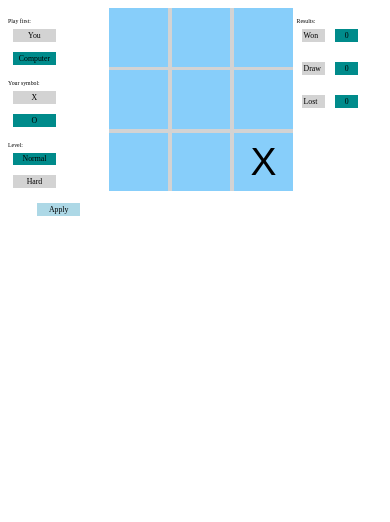
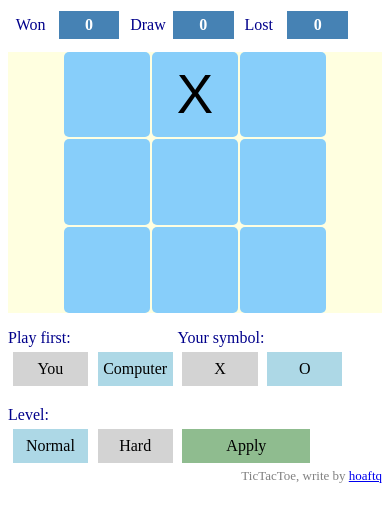
Before and after one commit to hoaftq/TicTacToe, a plain HTML site: page index.html in a window 390 px wide. Drawn offline with Linux system fonts and the light colour scheme.

Commit message:
Fixed buges and made it responsive

```diff
--- a/game.css
+++ b/game.css
@@ -1,23 +1,57 @@
+
+/*---------------------Results------------------------*/
+.ttt-result-label, .ttt-result-value {
+    display: inline-block;
+    padding: 0.3em;
+    margin: 3px;
+}
+
+.ttt-result-label {
+    width: 2em;
+    background-color: transparent;
+    color: darkblue;
+}
+
+.ttt-result-value {
+    width: 3.2em;
+    text-align: center;
+    background-color: steelblue;
+    color: white;
+    font-weight: bold;
+}
+
+.ttt-result {
+    margin-bottom: 10px;
+    float: left;
+}
+
+/*---------------------Game board------------------------*/
+#board {
+    clear: both;
+    position: relative;
+}
+
 .ttt-board {
     display: grid;
     grid-template-columns: auto auto auto;
-    grid-gap: 1vw;
+    grid-gap: 0.5vw;
     justify-content: center;
     align-content: center;
-    background-color: lightgray;
+    background-color: lightyellow;
     user-select: none;
     font-family: sans-serif;
 }
 
 .ttt-board div {
     background-color: lightskyblue;
-    font-size: 10vw;
-    width: 15vw;
-    height: 15vw;
+    font-size: 14vw;
+    width: 22vw;
+    height: 22vw;
     display: grid;
     justify-content: center;
     align-content: center;
     cursor: pointer;
+    border-radius: 5px;
 }
 
 @keyframes ttt-won-effect {
@@ -26,53 +60,57 @@
             color: black;
         }
     to {
-            background-color: lightsalmon;
+            background-color: pink;
             color: red;
         }
 }
 
 .ttt-won-line {
     animation-name: ttt-won-effect;
-    animation-duration: 1s;
+    animation-duration: 1.5s;
     animation-fill-mode: forwards;
 }
 
 .ttt-ending-nofify{
-    font-size: 4vw;
-    padding: 5vw 0;
-    width: 30vw;
-    margin-left: auto;
-    margin-right: auto;
-    background-color:rgba(128, 128, 128, 0.6);
-    color: white;
+    font-size: 8vw;
+    position: absolute;
+    cursor: pointer;
+    width: 36vw;
+    left: 29vw;
+    height: 10vw;
+    line-height: 10vw;
+    top: 26vw;
+    padding: 2vw 0;
+    background-color:rgba(255, 255, 255, 0.8);
+    color: darkblue;
     text-align: center;
-    transform: translate(0, -32vw);
     user-select: none;
-    cursor: pointer;
+    border-radius: 5px;
 }
+
 /*---------------------Settings------------------------*/
 .ttt-settings-option {
+    margin-top: 1em;
+    float: left;
     user-select: none;
-    margin-top: 10px;
 }
 
 .ttt-settings-label{
-    font-size: 1.5vw;
+    color: darkblue;
 }
 
 .ttt-settings-value {
-    font-size: 2vw;
+    display: inline-block;
+    width: 4.7em;
+    padding: 0.5em 0;
+    margin: 0.3em;
     background-color: lightgray;
-    width: 10vw;
-    margin: 5px;
-    padding: 0.5vw;
     text-align: center;
-    display: inline-block;
     cursor: pointer;
 }
 
 .ttt-settings-value[data-selected] {
-    background-color: darkcyan;
+    background-color: lightblue;
 }
 
 .ttt-settings-value:hover {
@@ -80,44 +118,45 @@
 }
 
 .ttt-settings-apply {
-    background-color:lightblue;
-    width: 10vw;
-    padding: 0.5vw;
-    font-size: 2vw;
+    width: 4em;
+    padding: 0.5em 2em;
+    margin-top: 2.4em;
+    margin-left: 0.3em;
+    float: left;
+    background-color: darkseagreen;
     text-align: center;
-    margin-top: 10px;
-    margin-left: auto;
-    margin-right: auto;
     cursor: pointer;
 }
 
 .ttt-settings-apply:hover {
-    background-color: cadetblue;
+    background-color: lightgreen;
 }
 
-/*---------------------Results------------------------*/
-.ttt-result-title {
-    font-size: 1.5vw;
-    margin-top: 10px;
+@media (min-width: 768px) {
+
+    .ttt-board {
+        grid-gap: 10px;
+    }
+
+    .ttt-board div {
+        font-size: 90px;
+        width: 160px;
+        height: 160px;
+    }
+
+    .ttt-ending-nofify {
+        font-size: 50px;
+        height: 60px;
+        line-height: 60px;
+        top: 190px;
+        width: 250px;
+        left: calc(50% - 125px);
+    }
 }
 
-.ttt-result-label, .ttt-result-value {
-    font-size: 2vw;
-    display: inline-block;
-    width: 5vw;
-    padding: 0.5vw;
-    margin: 5px;
+#about {
+    clear: both;
+    float: right;
+    color: gray;
+    font-size: small;
 }
-
-.ttt-result-label {
-    background-color: lightgray;
-}
-
-.ttt-result-value {
-    text-align: center;
-    background-color: darkcyan;
-}
-
-.ttt-result {
-    margin-bottom: 10px;
-}
--- a/game.js
+++ b/game.js
@@ -2,17 +2,17 @@
 // Write by Trac Quang Hoa, 2018
 
 "use strict";
-function TTTGame(boardContainer, optionsContainer, resultsContainer) {
+function TttGame(boardContainer, optionsContainer, resultsContainer) {
 
-    var isComputerFirst;
-    var computerState;
-    var userState;
-    var deep;
+    let isComputerFirst;
+    let computerState;
+    let userState;
+    let deep;
 
-    var isComputerTurn;
-    var isPlaying;
+    let isComputerTurn;
+    let isPlaying;
 
-    var gameOptions = new TTTGameOptions(optionsContainer, (stater, userSymbol, level) => {
+    let gameOptions = new TttGameOptions(optionsContainer, (stater, userSymbol, level) => {
         isComputerFirst = (stater == COMPUTER_STATER);
 
         if (userSymbol == X_SYMBOL) {
@@ -32,9 +32,9 @@
         this.newGame();
     });
 
-    var gameResults = new TTTGameResults(resultsContainer);
+    let gameResults = new TttGameResults(resultsContainer);
 
-    var gameView = new TTTGameView(boardContainer,
+    let gameView = new TttGameView(boardContainer,
         (e, x, y) => {
             if (!isPlaying || isComputerTurn) {
                 return;
@@ -63,7 +63,7 @@
         }
     );
 
-    var gameLogic = new TTTGameLogic(deep);
+    let gameLogic = new TttGameLogic(deep);
 
     this.initGame = function () {
         gameResults.create();
@@ -74,7 +74,7 @@
     this.newGame = function () {
         isPlaying = true;
         gameView.clear();
-        gameLogic.clear();
+        gameLogic.createBoard();
 
         if (isComputerFirst) {
             computerPlay();
@@ -84,7 +84,7 @@
     }
 
     function computerPlay() {
-        var cell = gameLogic.getBestCellFor(computerState);
+        let cell = gameLogic.getBestCellFor(computerState);
         if (cell) {
             playAt(cell.x, cell.y, computerState);
         }
@@ -95,7 +95,7 @@
     function playAt(x, y, state) {
         gameView.putAt(x, y, state);
         gameLogic.putAt(x, y, state);
-        var gameState = gameLogic.hasWon(x, y, state);
+        let gameState = gameLogic.hasWon(x, y, state);
 
         // User or computer has won
         if (gameState) {
@@ -103,18 +103,17 @@
             gameView.showWonEffect(gameState);
             if (state == userState) {
                 gameResults.incWon();
-                gameView.showEndingNotify('You won!');
+                gameView.showEndedNotify('You won!');
             } else {
                 gameResults.incLost();
-                gameView.showEndingNotify('You lost!');
+                gameView.showEndedNotify('You lost!');
             }
         }
         // No one won and there is no empty cell left, the game is draw
         else if (!gameLogic.hasEmptyCell()) {
             isPlaying = false;
             gameResults.incDraw();
-            gameView.showEndingNotify('Draw!');
-
+            gameView.showEndedNotify('Draw!');
         }
     }
 }
--- a/game.logic.js
+++ b/game.logic.js
@@ -7,7 +7,7 @@
 const O_STATE = 'O';
 
 const NORMAL_DEEP = 2;
-const HARD_DEEP = 3;
+const HARD_DEEP = 4;
 
 const ROW_FULL = '-';
 const COLUMN_FULL = '|';
@@ -16,61 +16,50 @@
 
 const SIZE = 3;
 
-function TTTGameLogic(deep) {
-    this.cells = [
-        [EMPTY_STATE, EMPTY_STATE, EMPTY_STATE],
-        [EMPTY_STATE, EMPTY_STATE, EMPTY_STATE],
-        [EMPTY_STATE, EMPTY_STATE, EMPTY_STATE]
-    ];
-
+function TttGameLogic(deep) {
     this.deep = deep ? deep : NORMAL_DEEP;
+    this.createBoard();
 }
 
-TTTGameLogic.prototype = {
+TttGameLogic.prototype = {
 
-    clear: function () {
-        for (let i = 0; i < SIZE; i++) {
-            for (let j = 0; j < SIZE; j++) {
-                this.cells[i][j] = EMPTY_STATE;
-            }
-        }
+    createBoard: function () {
+        this.cells = [
+            [EMPTY_STATE, EMPTY_STATE, EMPTY_STATE],
+            [EMPTY_STATE, EMPTY_STATE, EMPTY_STATE],
+            [EMPTY_STATE, EMPTY_STATE, EMPTY_STATE]
+        ];
     },
 
     getBestCellFor: function (state) {
-        var cell;
-        var max = -Infinity;
-        var min = Infinity;
-
+        let candidateCells = [];
         if (state == X_STATE) {
+            let max = -Infinity;
             this.loopEmptyCells((x, y) => {
-                console.log('evaluate ' + x + ',' + y);
                 let val = this.evalX(x, y, 0);
-                if (max <= val) {
+                if (val == max) {
+                    candidateCells.push({ x, y });
+                } else if (val > max) {
                     max = val;
-                    cell = { x, y };
-
-                    // Finish the loop
-                    if (max === Infinity) {
-                        return true;
-                    }
+                    candidateCells = [{ x, y }];
                 }
             });
         } else {
+            let min = Infinity;
             this.loopEmptyCells((x, y) => {
                 let val = this.evalO(x, y, 0);
-                if (min >= val) {
+                if (val == min) {
+                    candidateCells.push({ x, y });
+                } else if (val < min) {
                     min = val;
-                    cell = { x, y };
-
-                    // Finish the loop
-                    if (min === -Infinity) {
-                        return true;
-                    }
+                    candidateCells = [{ x, y }];
                 }
             });
         }
 
-        return cell;
+        // Choose a random cell in all candidate cells
+        let r = Math.floor(Math.random() * candidateCells.length);
+        return candidateCells[r];
     },
 
     evalX: function (x, y, level) {
@@ -78,10 +67,8 @@
             return 0;
         }
 
-        var ret;
+        let ret;
         this.cells[x][y] = X_STATE;
-        console.log(x + ',' + y + ',' + X_STATE);
-        this.log();
 
         if (this.hasWon(x, y, X_STATE)) {
             ret = Infinity;
@@ -89,6 +76,8 @@
             let val = Infinity;
             let countEmptyCell = this.loopEmptyCells((i, j) => {
                 val = Math.min(val, this.evalO(i, j, level + 1));
+
+                // Finish the loop by returning true
                 if (val == -Infinity) {
                     return true;
                 }
@@ -99,7 +88,6 @@
 
         // Restore the original state
         this.cells[x][y] = EMPTY_STATE;
-        console.log('ret x =' + ret);
         return ret;
     },
 
@@ -108,17 +96,17 @@
             return 0;
         }
 
-        var ret;
+        let ret;
         this.cells[x][y] = O_STATE;
-        console.log(x + ',' + y + ',' + O_STATE);
-        this.log();
 
         if (this.hasWon(x, y, O_STATE)) {
             ret = -Infinity;
         } else {
             let val = -Infinity;
-            var countEmptyCell = this.loopEmptyCells((i, j) => {
+            let countEmptyCell = this.loopEmptyCells((i, j) => {
                 val = Math.max(val, this.evalX(i, j, level + 1));
+
+                // Finish the loop by returning true
                 if (val == Infinity) {
                     return true;
                 }
@@ -129,9 +117,9 @@
 
         // Restore the original state
         this.cells[x][y] = EMPTY_STATE;
-        console.log('ret o =' + ret);
         return ret;
     },
+
 
     hasWon: function (x, y, checkingState) {
 
@@ -145,14 +133,16 @@
             return { type: COLUMN_FULL, value: y };
         }
 
-        if (x + y == SIZE - 1) {
 
-            // Check for diagonal from left top to right bottom
+        // Check for diagonal from left top to right bottom
+        if (x === y) {
             if (this.cells.every((value, index, array) => this.cells[index][index] === checkingState)) {
                 return { type: TOPLEFT_FULL };
             }
+        }
 
-            // Check for diagonal from left bottom to right top
+        // Check for diagonal from left bottom to right top
+        if (x + y === SIZE - 1) {
             if (this.cells.every((value, index, array) => this.cells[index][SIZE - 1 - index] === checkingState)) {
                 return { type: BOTTOMLEFT_FULL };
             }
--- a/game.options.js
+++ b/game.options.js
@@ -11,40 +11,40 @@
 const NORMAL_LEVEL = 0;
 const HARD_LEVEL = 1;
 
-function TTTGameOptions(container, changeHandler) {
-    var starter = COMPUTER_STATER,
+function TttGameOptions(container, changeHandler) {
+    let starter = COMPUTER_STATER,
         userSymbol = O_SYMBOL,
         level = NORMAL_LEVEL;
 
     this.create = function () {
-        let starterOption = {};
-        starterOption[USER_STATER] = 'You';
-        starterOption[COMPUTER_STATER] = 'Computer';
+        let starterOptions = {};
+        starterOptions[USER_STATER] = 'You';
+        starterOptions[COMPUTER_STATER] = 'Computer';
         container.appendChild(
             createOption(
                 'Play first:',
                 'starter',
-                starterOption,
+                starterOptions,
                 starter,
                 (value) => { starter = value; }));
 
-        let symbolOption = {};
-        symbolOption[X_SYMBOL] = 'X';
-        symbolOption[O_SYMBOL] = 'O';
+        let symbolOptions = {};
+        symbolOptions[X_SYMBOL] = 'X';
+        symbolOptions[O_SYMBOL] = 'O';
         container.appendChild(createOption(
             'Your symbol:',
             'symbol',
-            symbolOption,
+            symbolOptions,
             userSymbol,
             (value) => { userSymbol = value; }));
 
-        let levelOption = {};
-        levelOption[NORMAL_LEVEL] = 'Normal';
-        levelOption[HARD_LEVEL] = 'Hard';
+        let levelOptions = {};
+        levelOptions[NORMAL_LEVEL] = 'Normal';
+        levelOptions[HARD_LEVEL] = 'Hard';
         container.appendChild(createOption(
             'Level:',
             'level',
-            levelOption,
+            levelOptions,
             level,
             (value) => { level = value; }));
 
@@ -54,10 +54,10 @@
     }
 
     function createOption(label, name, options, selectedValue, optionChangedHandler) {
-        var option = document.createElement('div');
+        let option = document.createElement('div');
         option.classList.add('ttt-settings-option');
 
-        var optionLabel = document.createElement('div');
+        let optionLabel = document.createElement('div');
         optionLabel.classList.add('ttt-settings-label');
         optionLabel.appendChild(document.createTextNode(label));
         option.appendChild(optionLabel);
--- a/game.results.js
+++ b/game.results.js
@@ -2,16 +2,16 @@
 // Write by Trac Quang Hoa, 2018
 
 "use strict";
-function TTTGameResults(container) {
-    var wonElement,
+function TttGameResults(container) {
+    let wonElement,
         drawElement,
         lostElement;
-    var won = 0,
+    let won = 0,
         draw = 0,
         lost = 0;
 
     this.create = function () {
-        createResultTile('Results:');
+        // createResultTile('Results:');
 
         wonElement = createResult('Won', won);
         drawElement = createResult('Draw', draw);
@@ -30,24 +30,24 @@
         lostElement.innerHTML = ++lost;
     }
 
-    function createResultTile(title) {
-        var resultTitle = document.createElement('div');
-        resultTitle.classList.add('ttt-result-title');
-        resultTitle.appendChild(document.createTextNode(title));
-        container.appendChild(resultTitle);
-        return resultTitle;
-    }
+    // function createResultTile(title) {
+    //     var resultTitle = document.createElement('div');
+    //     resultTitle.classList.add('ttt-result-title');
+    //     resultTitle.appendChild(document.createTextNode(title));
+    //     container.appendChild(resultTitle);
+    //     return resultTitle;
+    // }
 
     function createResult(label, value) {
-        var resultElem = document.createElement('div');
+        let resultElem = document.createElement('div');
         resultElem.classList.add('ttt-result');
 
-        var resultLabel = document.createElement('div');
+        let resultLabel = document.createElement('div');
         resultLabel.classList.add('ttt-result-label');
         resultLabel.appendChild(document.createTextNode(label));
         resultElem.appendChild(resultLabel);
 
-        var resultValue = document.createElement('div');
+        let resultValue = document.createElement('div');
         resultValue.classList.add('ttt-result-value');
         resultValue.appendChild(document.createTextNode(value));
         resultElem.appendChild(resultValue);
--- a/game.view.js
+++ b/game.view.js
@@ -2,17 +2,17 @@
 // Write by Trac Quang Hoa, 2018
 
 "use strict";
-function TTTGameView(container, userPlayHandler, newGameHandler) {
+function TttGameView(container, userPlayHandler, newGameHandler) {
 
     const WinEffectClass = 'ttt-won-line';
 
-    var displayState = {};
-    displayState[X_STATE] = 'X';
-    displayState[O_STATE] = 'O';
-    displayState[EMPTY_STATE] = '';
+    let displayStates = {};
+    displayStates[X_STATE] = 'X';
+    displayStates[O_STATE] = 'O';
+    displayStates[EMPTY_STATE] = '';
 
-    var board;
-    var endingDlg;
+    let board;
+    let endingDlg;
 
     this.create = function () {
         board = document.createElement('div');
@@ -47,7 +47,7 @@
         var cells = board.childNodes;
         for (let i = 0; i < cells.length; i++) {
             var item = cells.item(i);
-            item.innerHTML = displayState[EMPTY_STATE];
+            item.innerHTML = displayStates[EMPTY_STATE];
             item.classList.remove(WinEffectClass);
         }
 
@@ -56,7 +56,7 @@
 
     this.putAt = function (x, y, state) {
         var cell = board.querySelector(`div[data-x='${x}'][data-y='${y}']`);
-        cell.innerHTML = displayState[state];
+        cell.innerHTML = displayStates[state];
     }
 
     this.showWonEffect = function (line) {
@@ -89,7 +89,7 @@
         }
     }
 
-    this.showEndingNotify = function (message) {
+    this.showEndedNotify = function (message) {
         endingDlg.innerHTML = message;
         endingDlg.style.display = 'block';
     }
--- a/index.html
+++ b/index.html
@@ -1,5 +1,5 @@
+<!DOCTYPE html>
 <html>
-
 <head>
     <meta name="viewport" content="width=device-width, initial-scale=1.0">
     <link rel="stylesheet" href="game.css">
@@ -8,33 +8,20 @@
     <script src="game.view.js"></script>
     <script src="game.logic.js"></script>
     <script src="game.js"></script>
-    <style>
-        #settings {
-            float: left;
-            width: 26vw;
-        }
-
-        #board {
-            float: left;
-        }
-
-        #results {
-            float: left;
-            margin-left: 1vw;
-        }
-    </style>
 </head>
 
 <body>
+    <div id="results"></div>
+    <div id="board"></div>
     <div id="settings"></div>
-    <div id="board"></div>
-    <div id="results"></div>
-
+    <div id="about">
+        TicTacToe, write by <a href="https://github.com/hoaftq" target="_blank">hoaftq</a>
+    </div>
     <script>
         var board = document.getElementById('board');
         var settings = document.getElementById('settings');
         var results = document.getElementById('results');
-        var game = new TTTGame(board, settings, results);
+        var game = new TttGame(board, settings, results);
         game.initGame();
     </script>
 </body>
```
